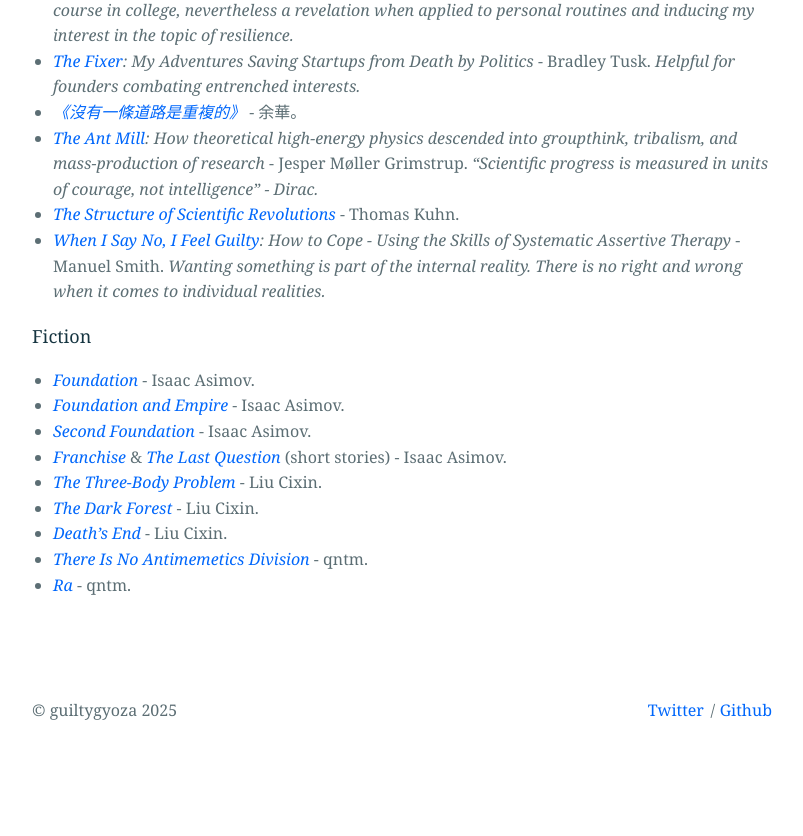
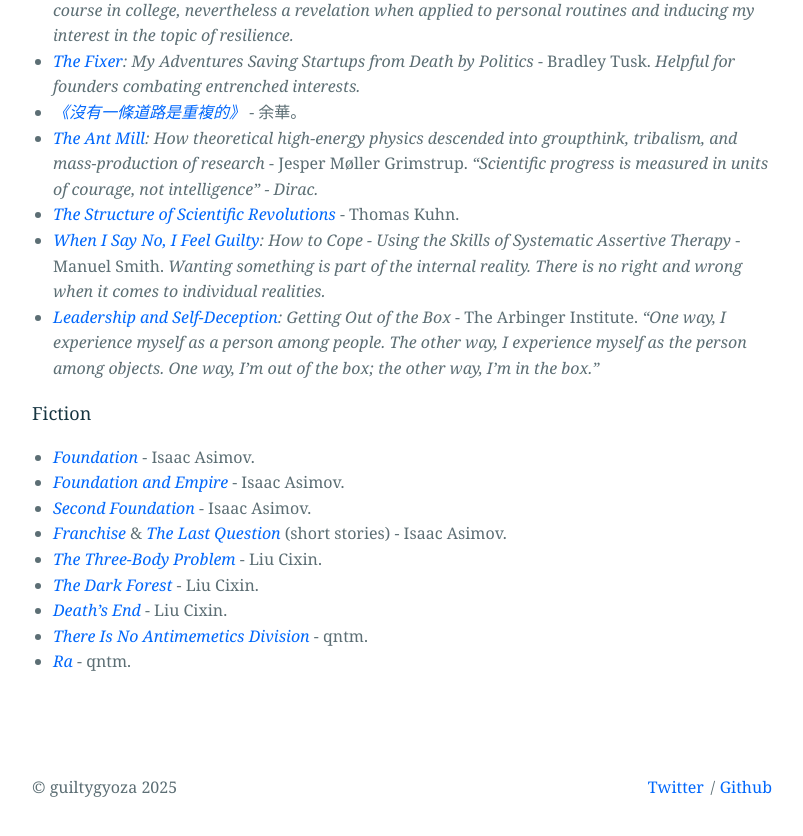
Before and after one commit to guiltygyoza/new-blog, a Jekyll site: the page built from _pages/bookshelf.markdown, in a window 1280 px wide and 900 px high, scrolled down 1081 px. Shown: the top 836 px of the window, without its empty margins (238-1041 px from the left). Built offline with Jekyll 4.4.1, drawn with Linux system fonts in a browser that asks for light colours.

Commit message:
add book

```diff
--- a/_pages/bookshelf.markdown
+++ b/_pages/bookshelf.markdown
@@ -33,6 +33,7 @@
 - *[The Ant Mill](https://www.goodreads.com/book/show/237003337-the-ant-mill){:target="_blank"}: How theoretical high-energy physics descended into groupthink, tribalism, and mass-production of research* - Jesper Møller Grimstrup. *"Scientific progress is measured in units of courage, not intelligence" - Dirac.*
 - *[The Structure of Scientific Revolutions](https://www.goodreads.com/en/book/show/61539.The_Structure_of_Scientific_Revolutions){:target="_blank"}* - Thomas Kuhn.
 - *[When I Say No, I Feel Guilty](https://www.goodreads.com/book/show/1098624.When_I_Say_No_I_Feel_Guilty){:target="_blank"}: How to Cope - Using the Skills of Systematic Assertive Therapy* - Manuel Smith. *Wanting something is part of the internal reality. There is no right and wrong when it comes to individual realities.*
+- *[Leadership and Self-Deception](https://www.goodreads.com/book/show/180463.Leadership_and_Self_Deception){:target="_blank"}: Getting Out of the Box* - The Arbinger Institute. *"One way, I experience myself as a person among people. The other way, I experience myself as the person among objects. One way, I'm out of the box; the other way, I'm in the box."*
 
 ### Fiction
 - *[Foundation](https://www.goodreads.com/book/show/29579.Foundation){:target="_blank"}* - Isaac Asimov.
```
